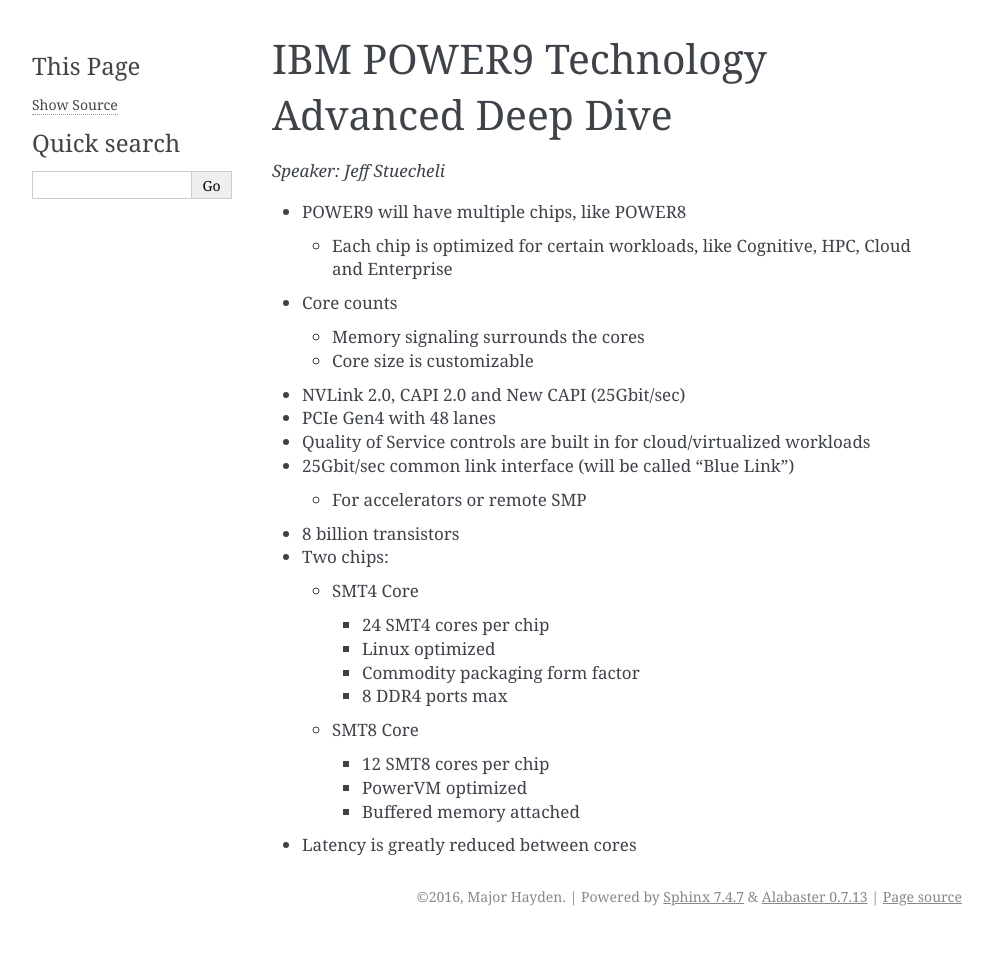
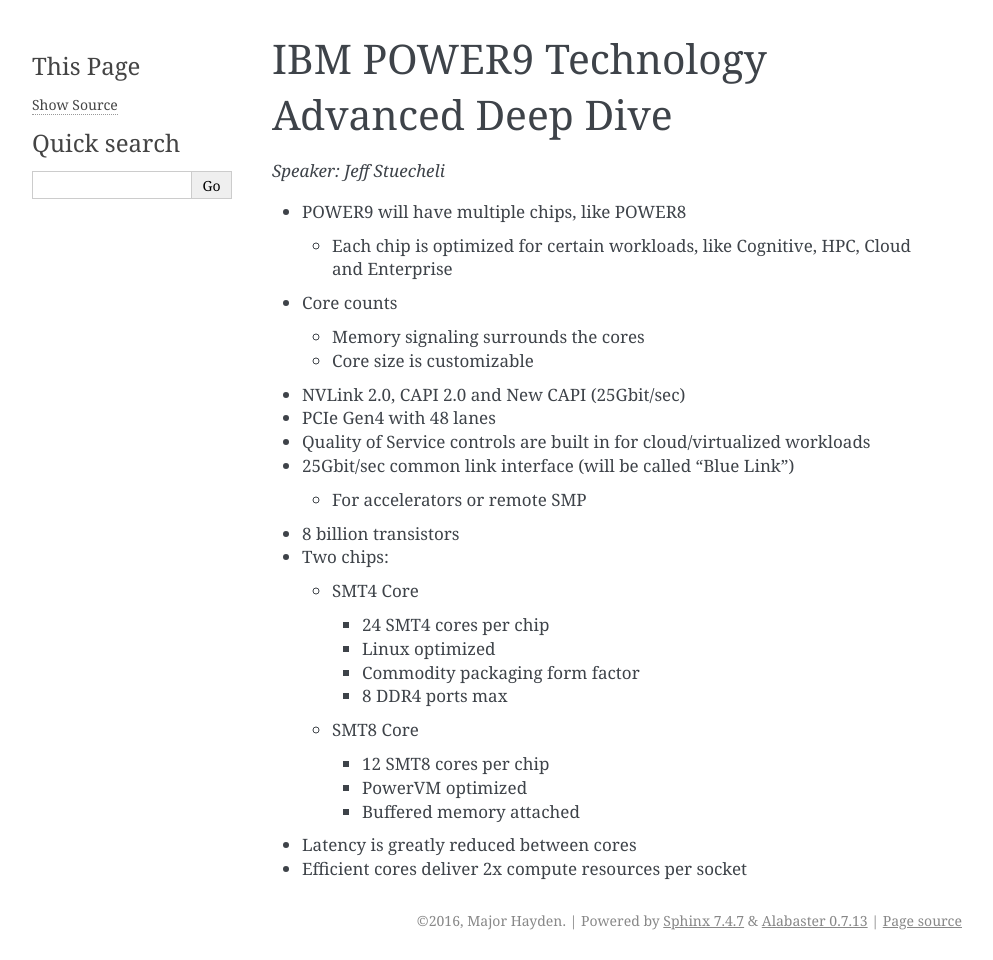
Before and after one commit to major/ibm-edge-2016-notes, a Sphinx documentation site: the page built from doc/source/ibm-power-9-technology-deep-dive.rst, in a window 1280 px wide. Shown: the whole page, without its empty margins (148-1141 px from the left). Built offline with Sphinx 7.4.7, drawn with Linux system fonts in a browser that asks for light colours; before the commit the page ends 936 px from its top, so only the background shows below that.

```diff
--- a/doc/source/conf.py
+++ b/doc/source/conf.py
@@ -119,7 +119,7 @@
 # The theme to use for HTML and HTML Help pages.  See the documentation for
 # a list of builtin themes.
 #
-html_theme = 'alabaster'
+#html_theme = 'alabaster'
 
 # Theme options are theme-specific and customize the look and feel of a theme
 # further.  For a list of options available for each theme, see the
--- a/doc/source/ibm-power-9-technology-deep-dive.rst
+++ b/doc/source/ibm-power-9-technology-deep-dive.rst
@@ -37,3 +37,4 @@
     * Buffered memory attached
 
 * Latency is greatly reduced between cores
+* Efficient cores deliver 2x compute resources per socket
```
